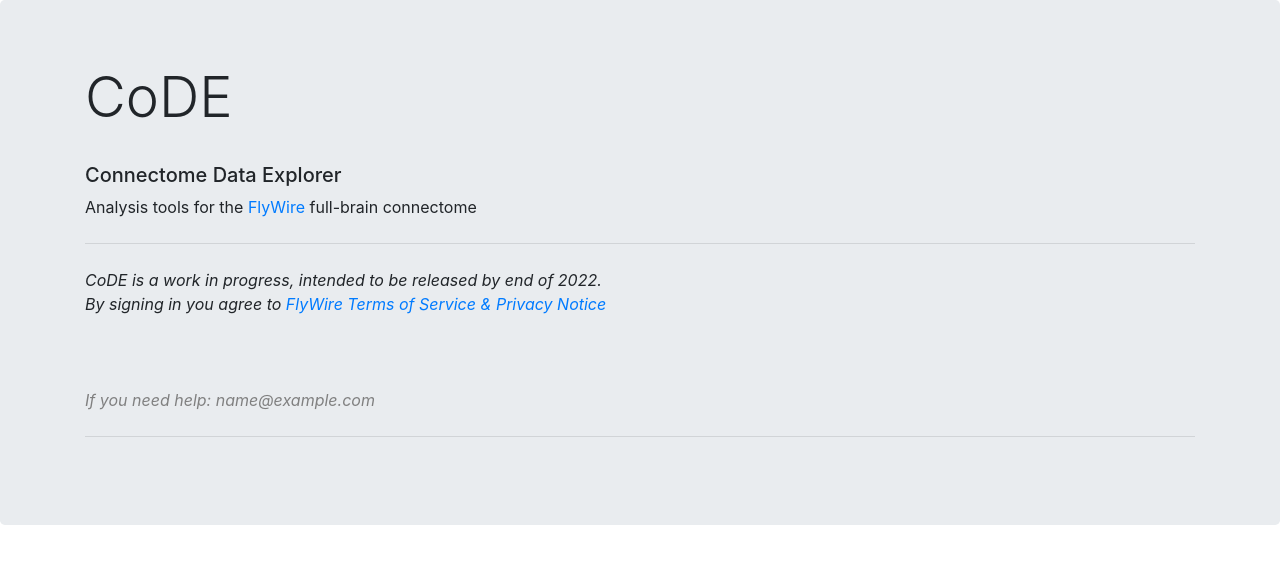
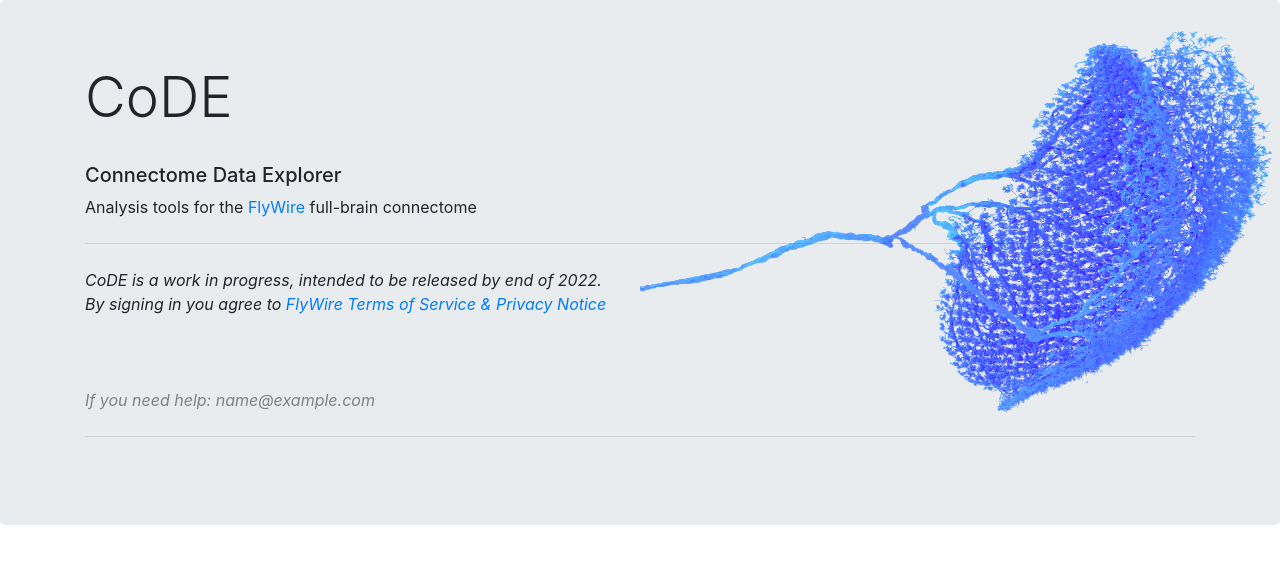
Before and after one commit to murthylab/codex, a Flask app: template src/templates/auth.html in a window 1280 px wide. Shown: the part 56-620 px from the top of the page. Run offline with Flask 2, Linux system fonts and the light colour scheme; the template is opened without the code that fills it: most values are stand-ins (such as "Sample title", 1, 10 or a date in 2020); parts of the project's set-up code (start-up, migrations or seed data) failed here and were passed over; some libraries are stand-ins or nearby versions.

Commit message:
Background images

```diff
--- a/src/templates/auth.html
+++ b/src/templates/auth.html
@@ -6,7 +6,7 @@
 
 
 {% block content %}
-    <div class="jumbotron">
+    <div class="jumbotron" style="background-image: url(/background_image); background-size: 50%; background-position: right top; background-repeat: no-repeat;">
       <div class="container">
         <h1 class="display-4">CoDE</h1>
           <br>
```
